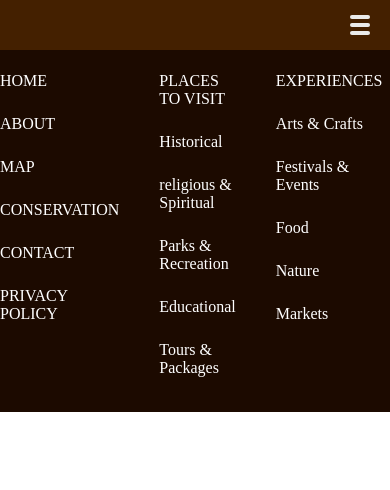
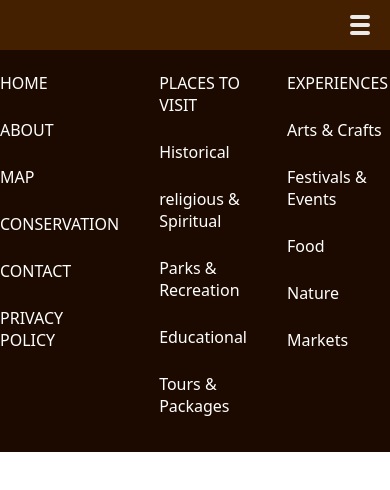
Before and after one commit to divyakumar31/city_tour, a React (Vite) app: page / in a window 390 px wide. Shown: the top 490 px of the page. Built offline with nearby package versions, Linux system fonts and the light colour scheme.

Commit message:
footer font change

```diff
--- a/src/components/footer/footer.css
+++ b/src/components/footer/footer.css
@@ -1,20 +1,22 @@
-footer{
+footer {
   width: 100dvw;
-    background: #1C0A00;
+  background: #1c0a00;
   display: flex;
   justify-content: space-around;
   padding: 35px 0px;
+  font-family: system-ui, -apple-system, BlinkMacSystemFont, "Segoe UI", Roboto,
+    Oxygen, Ubuntu, Cantarell, "Open Sans", "Helvetica Neue", sans-serif;
 }
 
-.text-white{
-    color: #FFFFFF;
+.text-white {
+  color: #ffffff;
 }
 
-.footer-flex{
+.footer-flex {
   display: flex;
 }
 
-.flex-direction{
+.flex-direction {
   flex-direction: column;
 }
 
--- a/src/components/navbar/navbar.css
+++ b/src/components/navbar/navbar.css
@@ -63,7 +63,7 @@
   }
 
   .navbar .d-block {
-    display: block;
+    display: flex;
     gap: 20px;
     flex-direction: column;
     height: 100dvh;
```
Lines whose indentation alone changed are shown as unchanged.
